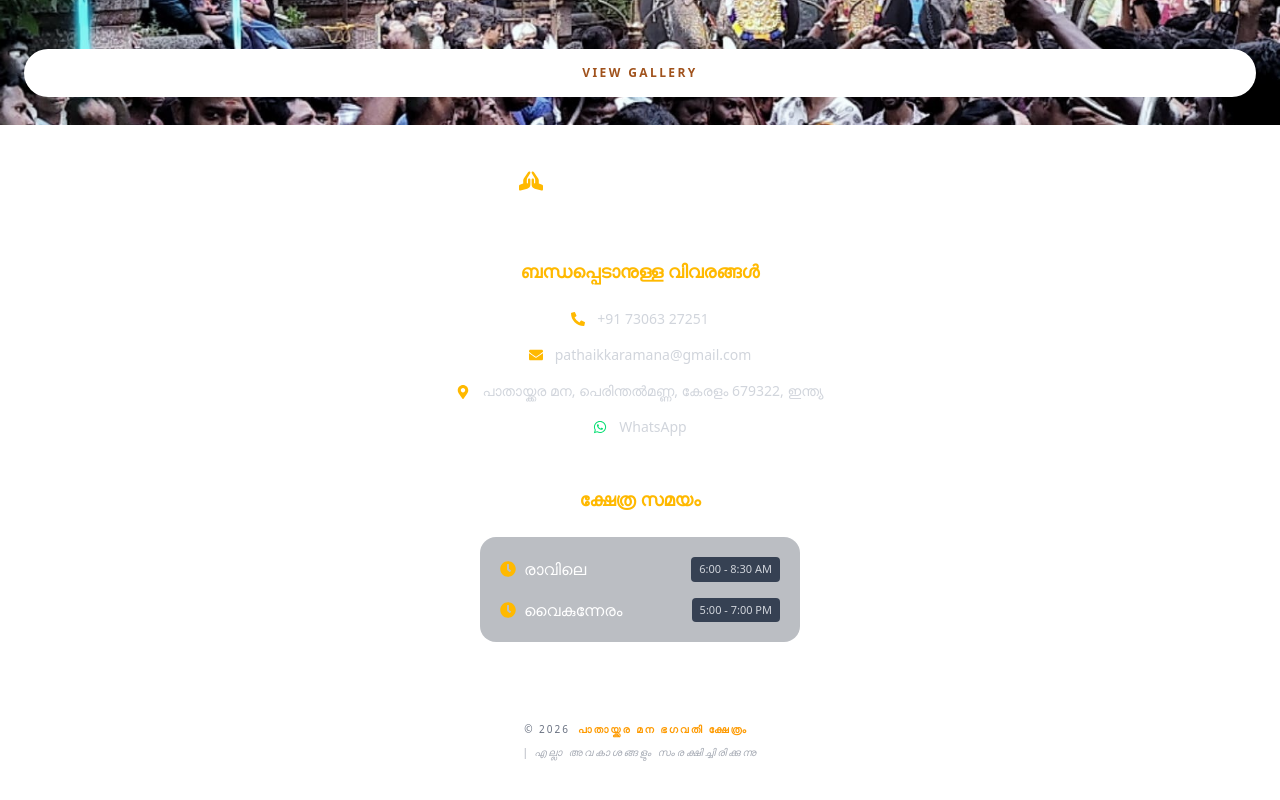
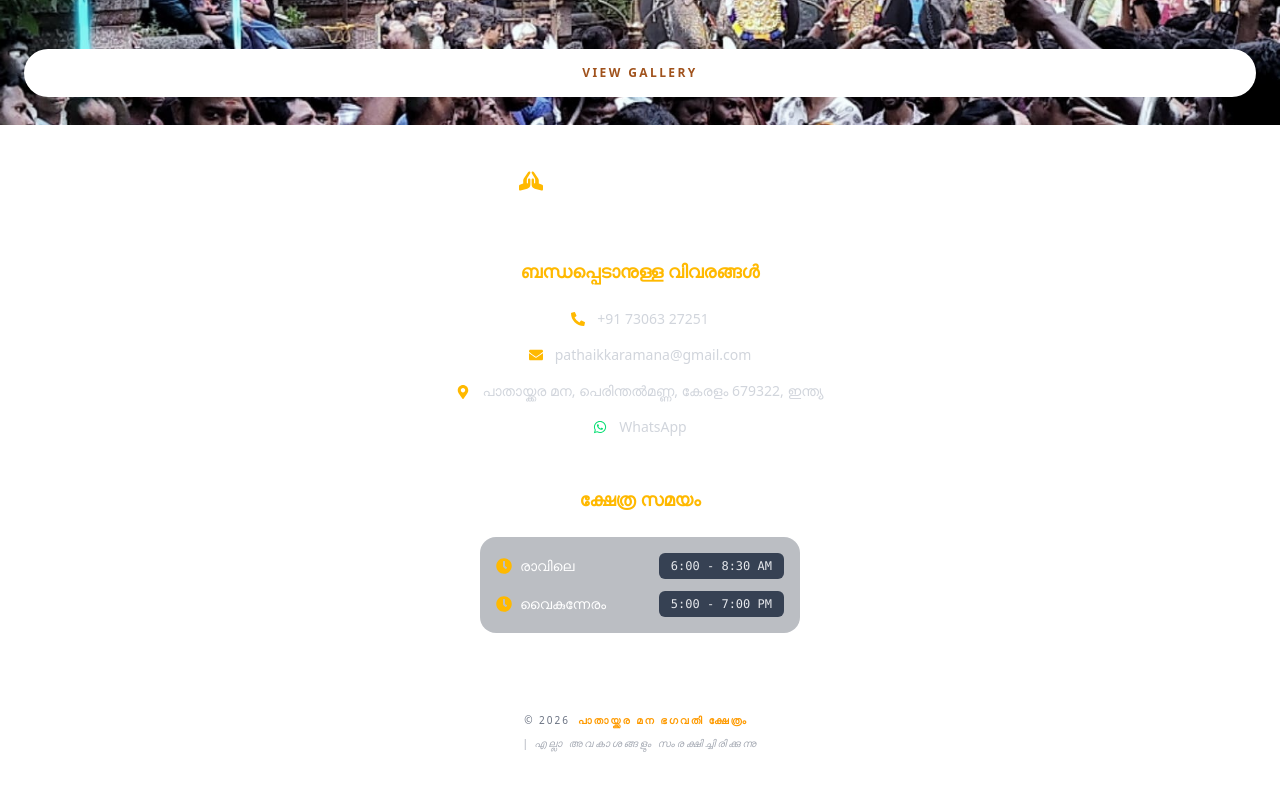
Before and after one commit to Sarath8943/pathaikkaramana, a React (Vite) app in the folder client/: page / in a window 1280 px wide. Shown: the part 2401-3201 px from the top of the page. Built offline with nearby package versions, Linux system fonts and the light colour scheme.

Commit message:
Update footer

```diff
--- a/client/src/components/user/Footer.jsx
+++ b/client/src/components/user/Footer.jsx
@@ -74,32 +74,34 @@ export const Footer = () => {
               </li>
             </ul>
           </div>
-
           <div className="flex flex-col items-center md:items-start w-full md:w-auto">
             <h3 className="text-lg font-semibold text-amber-400 mb-5 border-b border-amber-400/30 pb-1 w-full text-center md:text-left">
               {t("temple_timings")}
             </h3>
-            <div className="bg-gray-800/30 p-5 rounded-2xl border border-gray-700 w-full max-w-[320px] shadow-inner">
-              <div className="space-y-4">
-                <div className="flex justify-between items-center gap-4">
+
+            <div className="bg-gray-800/30 p-4 rounded-2xl border border-gray-700 w-full max-w-[320px]">
+              <div className="space-y-3">
+                {/* Morning Row */}
+                <div className="flex justify-between items-center gap-3">
                   <div className="flex items-center space-x-2">
                     <FaClock className="text-amber-400 shrink-0" />
-                    <span className="font-medium text-white">
+                    <span className="font-medium text-white text-sm">
                       {t("morning")}
                     </span>
                   </div>
-                  <span className="text-[11px] md:text-xs text-gray-300 bg-gray-700 px-2 py-1 rounded">
+                  <span className="text-[12px] text-gray-200 bg-gray-700 px-3 py-1 rounded-md font-mono whitespace-nowrap">
                     6:00 - 8:30 AM
                   </span>
                 </div>
-                <div className="flex justify-between items-center gap-4">
+
+                <div className="flex justify-between items-center gap-3">
                   <div className="flex items-center space-x-2">
                     <FaClock className="text-amber-400 shrink-0" />
-                    <span className="font-medium text-white">
+                    <span className="font-medium text-white text-sm">
                       {t("evening")}
                     </span>
                   </div>
-                  <span className="text-[11px] md:text-xs text-gray-300 bg-gray-700 px-2 py-1 rounded">
+                  <span className="text-[12px] text-gray-200 bg-gray-700 px-3 py-1 rounded-md font-mono whitespace-nowrap">
                     5:00 - 7:00 PM
                   </span>
                 </div>
```
